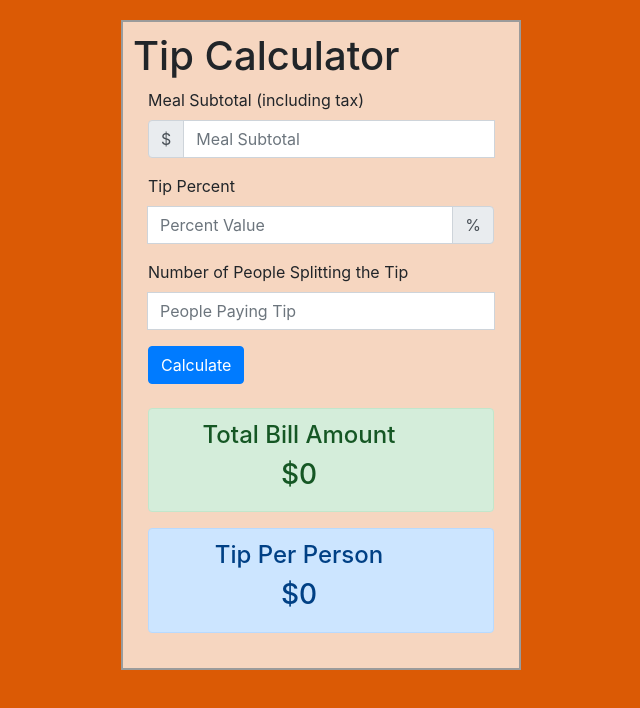
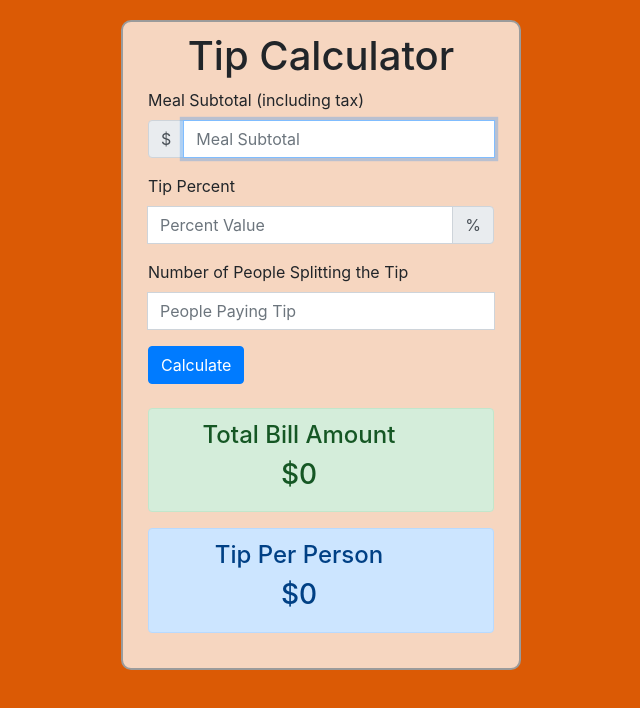
Before and after one commit to boogeybum/tipCalculator, a plain HTML site: page index.html in a window 1280 px wide. Shown: the whole page, without its empty margins (319-959 px from the left). Drawn offline with nearby package versions, Linux system fonts and the light colour scheme.

Commit message:
Added autofocus to first form input and refactored the css

```diff
--- a/assets/css/style.css
+++ b/assets/css/style.css
@@ -3,10 +3,11 @@ body {
 }
 
 .calcBox {
-  background: rgba(256, 256, 256, .75);
-  margin-top: 20px;
-  padding: 10px;
   height: 650px;
   width: 400px;
+  padding: 10px;
+  margin-top: 20px;
+  background: rgba(256, 256, 256, .75);
   border: 2px solid #9b9b9b;
+  border-radius: 10px;
 }
--- a/index.html
+++ b/index.html
@@ -15,7 +15,7 @@
   </head>
   <body>
     <div class="container calcBox">
-      <h1>Tip Calculator</h1>
+      <h1 class="text-center">Tip Calculator</h1>
 
       <div class="container-fluid">
         <div class="row">
@@ -31,6 +31,7 @@
                 id="subtotal"
                 aria-label="Subtotal Amount (including tax)"
                 placeholder="Meal Subtotal"
+                autofocus
               />
               <div class="input-group-append"></div>
             </div>
```
